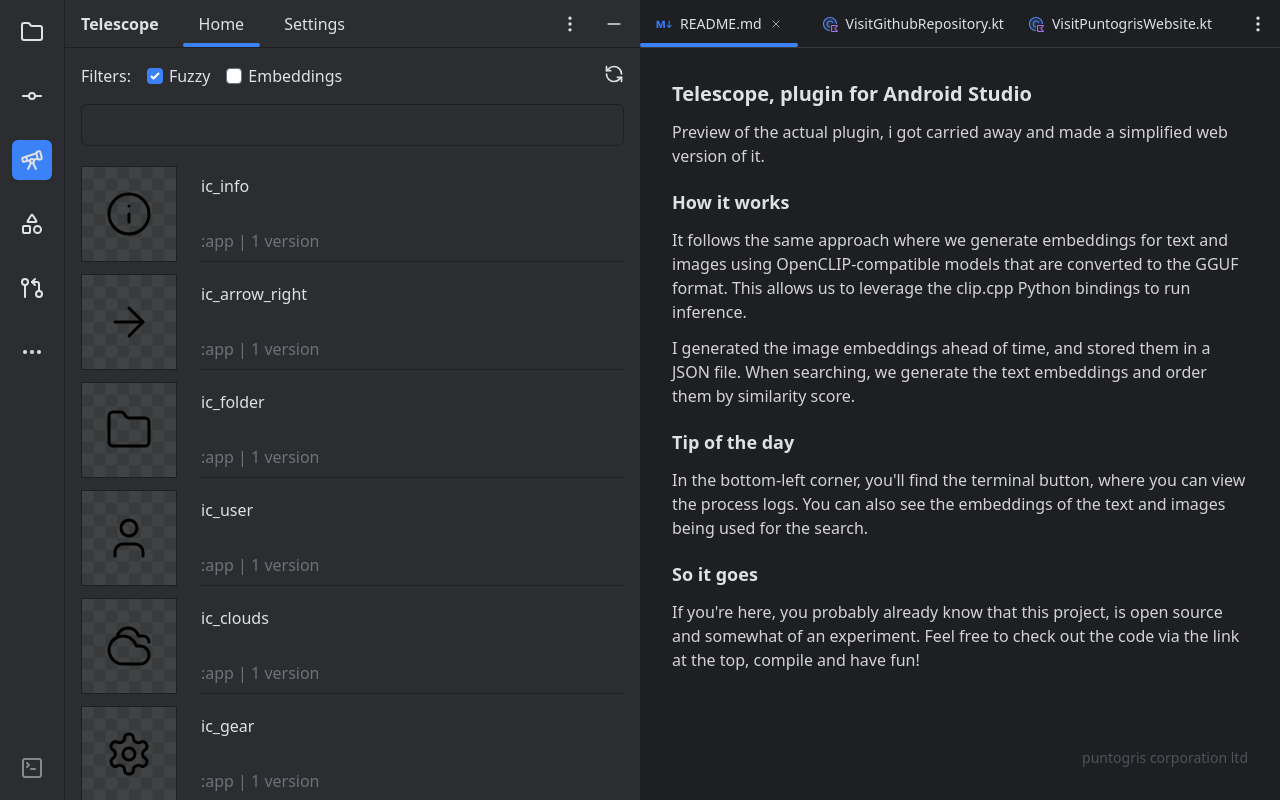
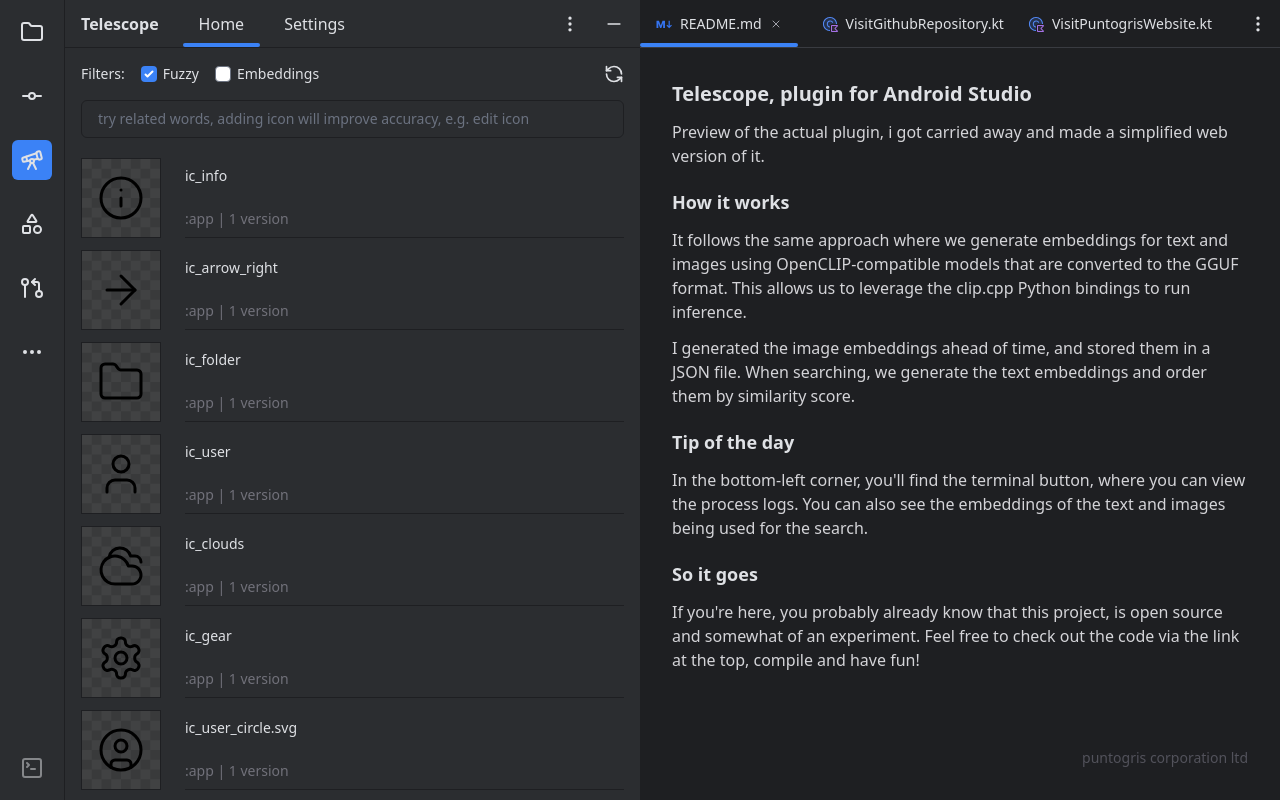
Before and after one commit to puntogris/telescope, a SvelteKit app in the folder website/: page / in a window 1280 px wide. Built offline with nearby package versions, Linux system fonts and the light colour scheme.

Commit message:
made list and titles smaller

```diff
--- a/website/src/routes/+page.svelte
+++ b/website/src/routes/+page.svelte
@@ -144,8 +144,8 @@
 				<LineIcon class="size-5" />
 			</div>
 			<div class="text-ide-text flex gap-4 p-4">
-				<div>Filters:</div>
-				<label class="flex items-center gap-1.5">
+				<div class="text-sm">Filters:</div>
+				<label class="flex items-center gap-1.5 text-sm">
 					<input
 						class="rounded p-1 checked:bg-blue-500"
 						type="checkbox"
@@ -157,7 +157,7 @@
 					/>
 					Fuzzy
 				</label>
-				<label class="flex items-center gap-1.5">
+				<label class="flex items-center gap-1.5 text-sm">
 					<input
 						class="rounded p-1 checked:bg-blue-500"
 						type="checkbox"
@@ -171,20 +171,23 @@
 				<SyncIcon class="ml-auto size-5" />
 			</div>
 			<input
-				class="border-ide-border-dark text-ide-text mx-4 rounded-md border bg-transparent px-4 py-2 outline-none focus:ring-2 focus:ring-blue-500"
+				class="border-ide-border-dark text-ide-text mx-4 rounded-md border bg-transparent px-4 py-2 text-sm outline-none focus:ring-2 focus:ring-blue-500"
 				type="text"
+				placeholder="try related words, adding icon will improve accuracy, e.g. edit icon"
 				oninput={(e) => handleSearch(e.currentTarget.value)}
 			/>
 			<div class="mt-1 flex flex-col gap-3 overflow-y-auto p-4">
 				{#each filtered as sample}
 					<div class="flex gap-6">
 						<div
-							class="chess border-ide-border-dark flex size-24 shrink-0 items-center justify-center border"
+							class="chess border-ide-border-dark flex size-20 shrink-0 items-center justify-center border"
 						>
 							<img class="size-12" src={sample.path} alt="icon" />
 						</div>
 
-						<div class="border-ide-border-dark flex w-full flex-col justify-between border-b py-2">
+						<div
+							class="border-ide-border-dark flex w-full flex-col justify-between border-b py-2 text-sm"
+						>
 							<div class="text-ide-text">{sample.name}</div>
 							<div class="text-zinc-500">:app | 1 version</div>
 						</div>
@@ -257,7 +260,7 @@
 
 {#if showTerminal}
 	<div
-		class="border-ide-border-dark fixed bottom-0 right-0 flex h-1/2 w-1/2 flex-col border bg-zinc-900"
+		class="border-ide-border-dark fixed bottom-0 right-0 flex h-2/3 w-1/2 flex-col border bg-zinc-900"
 	>
 		<div class="bg-ide-bg flex items-center justify-between p-2">
 			<div class="text-ide-text text-sm font-semibold">Terminal</div>
```
